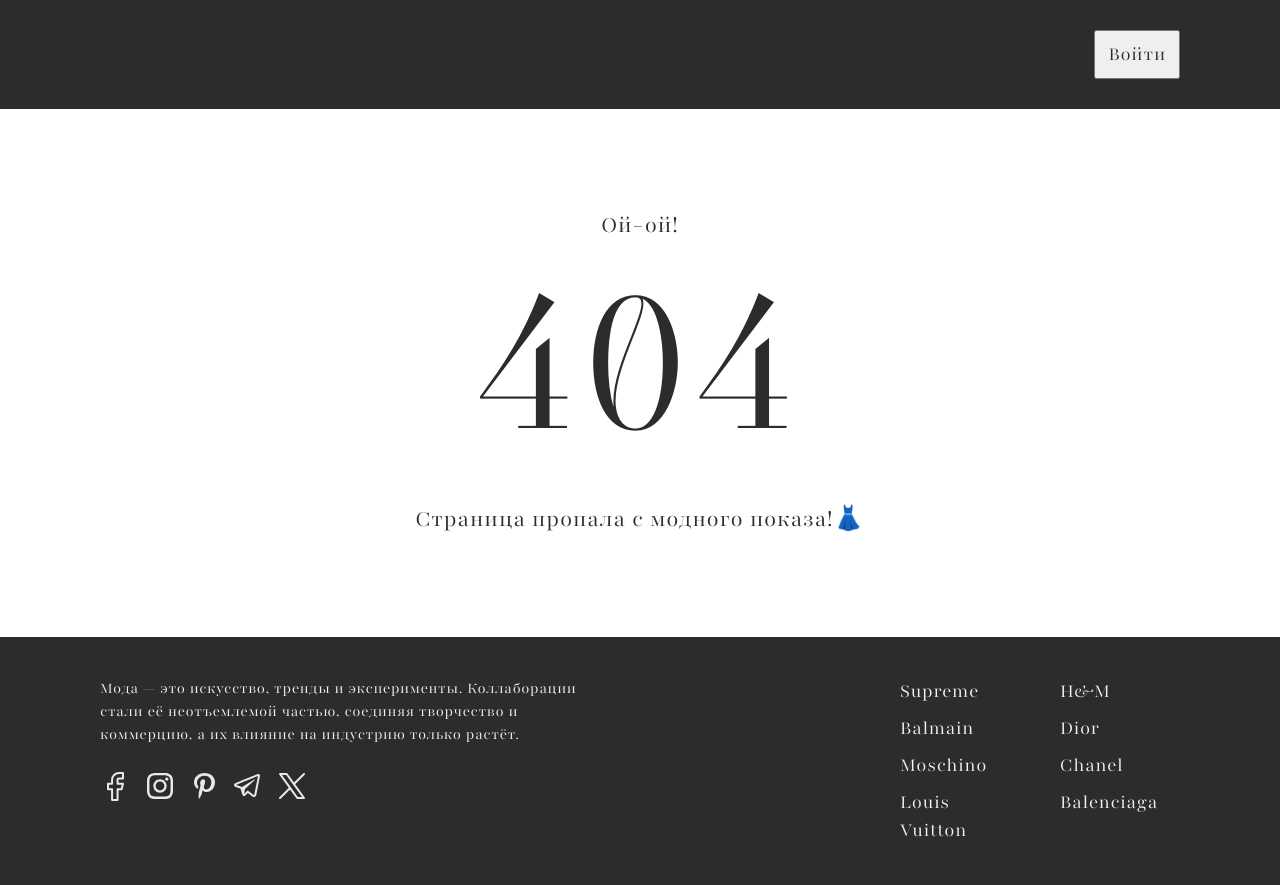
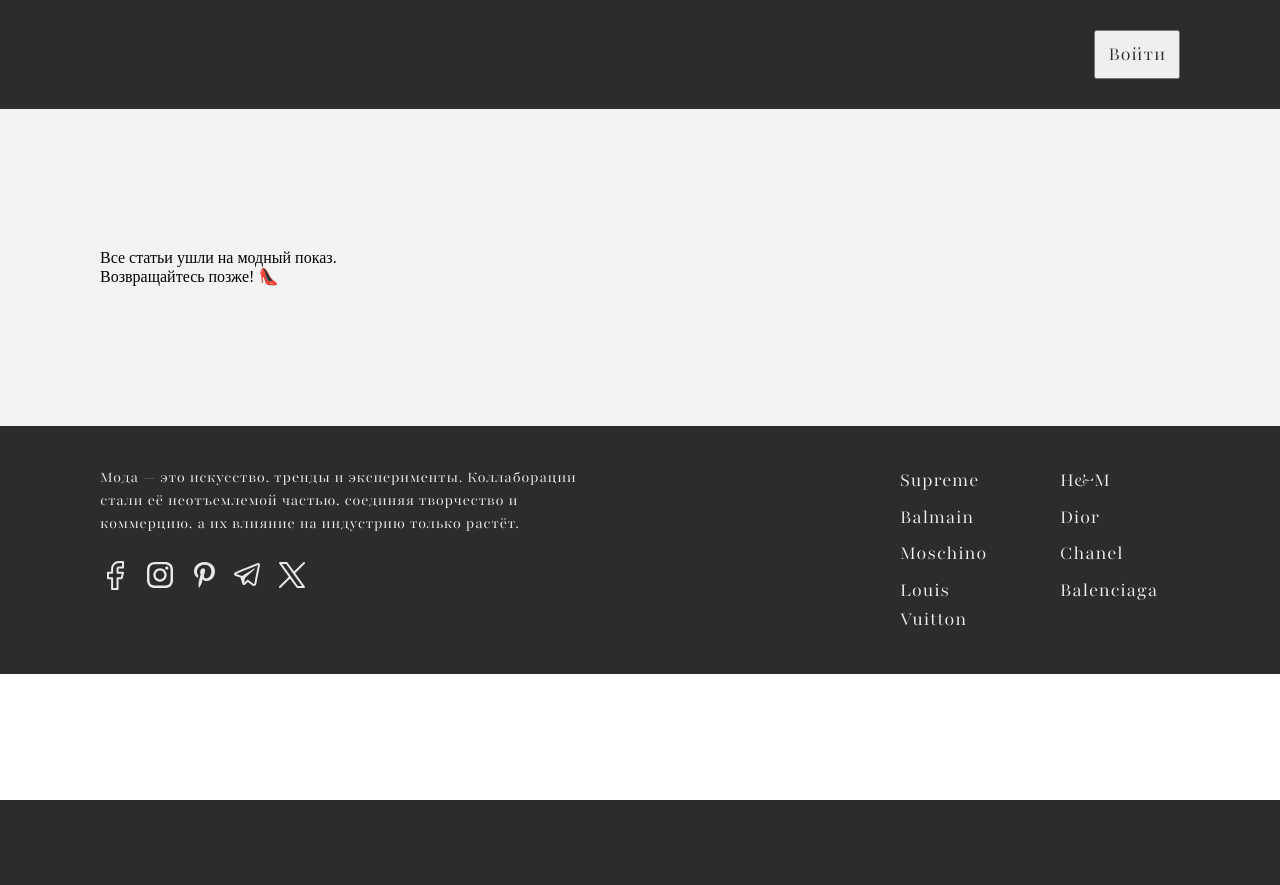
Before and after one commit to Longin-Khibovskiy/diploma_project, a PHP site: page /articles in a window 1280 px wide. After the commit the page ends 800 px from the top, so only its background shows below. Run offline with PHP 8.4, Linux system fonts and the light colour scheme; tables that the repository leaves empty or names only in its code hold one stand-in row (values such as "Sample post").

Commit message:
add articles page

```diff
--- a/config/seeds.php
+++ b/config/seeds.php
@@ -72,7 +72,7 @@ $pagesData = [
     ['Искусство & мода', 'Мода и коллаборации: когда искусство встречает моду', '/art_fashion'],
     ['Люкс и масс-маркет', 'Люкс и масс-маркет', '/luxury_mass_market'],
     ['Поп-культура & мода', 'Мода и поп-культура', '/pop_culture_fashion'],
-    ['Ссылки', NULL, '/links'],
+    ['Статьи', NULL, '/articles'],
     ['Войти', 'Войдите в систему или создайте учётную запись', '/authorisation'],
     ['Регистрация', 'Войдите в систему или создайте учётную запись', '/registration']
 ];
--- /dev/null
+++ b/pages/articles.php
@@ -0,0 +1,24 @@
+<section class="articles">
+    <div class="articles_container">
+        <?php
+        $allArticles = GetAllArticles($link);
+        array_pop($allArticles);
+        array_pop($allArticles);
+        if (!empty($allArticles)) {
+            foreach ($allArticles as $article):?>
+                <div class="article_container">
+                    <svg width="22" height="30" viewBox="0 0 22 30" fill="none" xmlns="http://www.w3.org/2000/svg">
+                        <path d="M1.86674 29.3772C2.56274 29.3772 2.96503 29.0286 4.3176 27.6766L10.813 21.1943C10.8799 21.1406 10.9467 21.0869 11.0005 21.0869C11.0673 21.0869 11.1205 21.1406 11.1879 21.1943L17.6965 27.6766C19.0227 29.0023 19.4513 29.3772 20.1342 29.3772C20.9782 29.3772 21.621 28.8686 21.621 27.6497V4.81486C21.621 2.02915 20.2416 0.622864 17.469 0.622864H4.53188C1.77303 0.622864 0.379883 2.02858 0.379883 4.81486V27.6492C0.379883 28.8686 1.03645 29.3772 1.86674 29.3772ZM2.87074 26.1229C2.68331 26.3103 2.53645 26.2566 2.53645 26.0023V4.85486C2.53645 3.51544 3.25931 2.77886 4.65245 2.77886H17.3622C18.7547 2.77886 19.465 3.51601 19.465 4.85486V26.0023C19.465 26.2566 19.3176 26.2972 19.1296 26.1223L11.6707 18.744C11.4427 18.5029 11.2022 18.4354 11.001 18.4354C10.8136 18.4354 10.5725 18.5029 10.3313 18.744L2.87074 26.1229Z"
+                              fill="#2C2C2C"/>
+                    </svg>
+                    <img src="<?= $article['imagesParts'][0] ?>" alt="" class="article_img">
+                    <a href="<?php extract(PageById($link, $article['page_id'])); echo $PageLink ?>" class="article_text_container">
+                        <p class="medium"><?= $article['name'] ?></p>
+                        <p class="article_text small"><?php if ($article['author'] == '') echo 'Автор неизвестен';else echo $article['author'] ?></p>
+                    </a>
+                </div>
+            <?php endforeach;
+        } else echo "Все статьи ушли на модный показ. Возвращайтесь позже! 👠";
+        ?>
+    </div>
+</section>
--- a/pages/links.php
+++ /dev/null
@@ -1 +0,0 @@
-Ссылки
--- /dev/null
+++ b/stylesheet/articles.css
@@ -0,0 +1,58 @@
+.articles {
+    background-color: var(--primary-white-smoke);
+    width: 100%;
+    display: flex;
+    flex-direction: column;
+    justify-content: center;
+    align-items: center;
+}
+
+.articles_container {
+    width: 100%;
+    max-width: 1600px;
+    padding: 140px 100px;
+    display: grid;
+    grid-template-columns: 1fr 1fr 1fr;
+    gap: 24px;
+    flex-wrap: wrap;
+    justify-content: space-around;
+    align-items: center;
+}
+
+.article_container {
+    text-decoration: none;
+    /*max-width: 30%;*/
+    width: min-content;
+    height: 500px;
+    background-color: var(--tertiary-isabelline);
+    padding: 40px 20px 32px 20px;
+    display: flex;
+    flex-direction: column;
+}
+
+.article_container svg {
+    cursor: pointer;
+    position: absolute;
+    margin-left: 286px;
+    margin-top: 28px;
+}
+
+.article_img {
+    width: 350px;
+    height: 300px;
+    object-fit: cover;
+    margin-bottom: 28px;
+}
+
+.article_text_container {
+    text-decoration: none;
+    display: flex;
+    flex-direction: column;
+    height: 100px;
+    justify-content: center;
+}
+
+.article_text {
+    margin-top: 8px;
+    color: var(--tertiary-battleship-gray);
+}
--- a/stylesheet/index.css
+++ b/stylesheet/index.css
@@ -38,7 +38,7 @@
     /* Text */
     --primary-eerie-black: #2C2C2C;
     --secondary-white-smoke: #F3F3F3;
-    --tertiary-battleship-gray: #4B4B4B 64%;
+    --tertiary-battleship-gray: rgba(75, 75, 75, 0.64);
     --hover-silver-text: #AAAAAA;
     --hover-gold: #E0BD43;
 
@@ -101,6 +101,15 @@ p {
     font-weight: 300;
     line-height: 144%;
     letter-spacing: 0.64px;
+}
+
+.medium {
+    font-family: playfair-light;
+    font-size: 24px;
+    font-style: normal;
+    font-weight: 500;
+    line-height: 144%; /* 34.56px */
+    letter-spacing: 0.96px;
 }
 
 /* Width containers */
```
Also changed, not shown: config/settings.php (+44 -0 lines).
